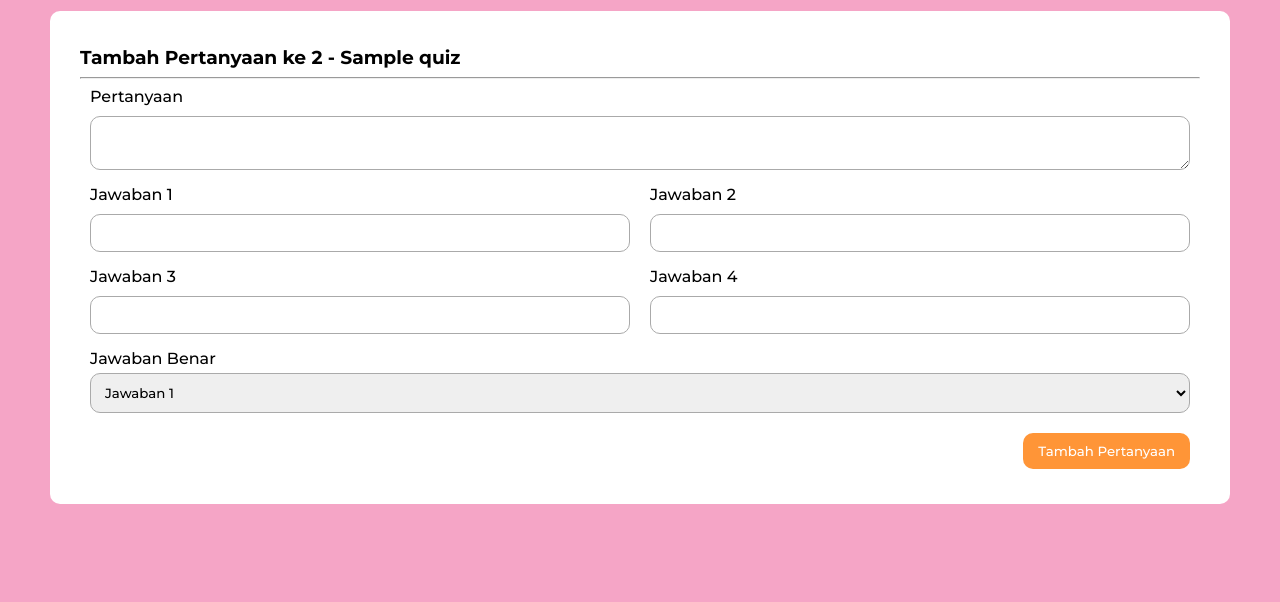
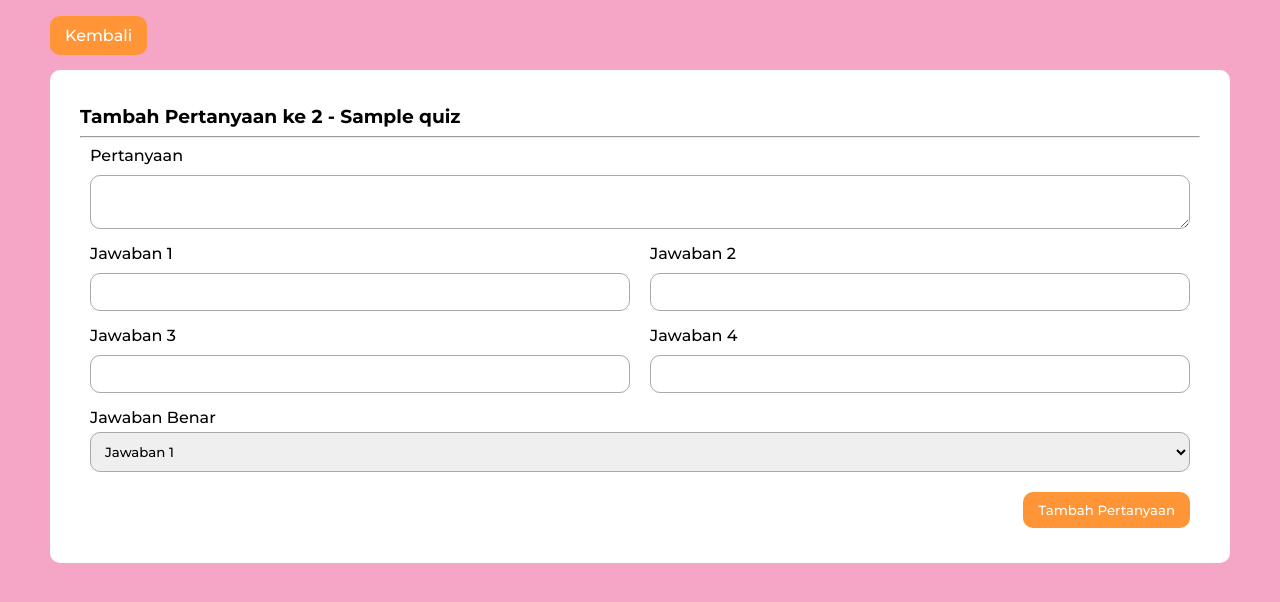
Before and after one commit to hako-975/quiz, a PHP site: page /tambah_pertanyaan.php?id_quiz=1 in a window 1280 px wide. Shown: the part 89-691 px from the top of the page. Run offline with PHP 8.4, Linux system fonts and the light colour scheme; a user stored in the database is signed in; data comes from the database, SQL or seed files in the repository; tables that the repository leaves empty hold one stand-in row (values such as "Sample post").

Commit message:
crud pertanyaan tombol back

```diff
--- a/tambah_pertanyaan.php
+++ b/tambah_pertanyaan.php
@@ -61,7 +61,8 @@
     <?php include_once 'navbar.php'; ?>
 
     <div class="container anti-navbar">
-        <form method="post" class="form form-100">
+        <a href="detail_quiz.php?id_quiz=<?= $id_quiz; ?>" class="button">Kembali</a>
+        <form method="post" class="form form-100 mt-10">
             <h3>Tambah Pertanyaan ke <?= $pertanyaanKe+1; ?> - <?= $data_quiz['nama_quiz']; ?></h3>
             <hr>
             <div class="row">
--- a/ubah_pertanyaan.php
+++ b/ubah_pertanyaan.php
@@ -66,7 +66,8 @@
     <?php include_once 'navbar.php'; ?>
 
     <div class="container anti-navbar">
-        <form method="post" class="form form-100">
+        <a href="detail_quiz.php?id_quiz=<?= $id_quiz; ?>" class="button">Kembali</a>
+        <form method="post" class="form form-100 mt-10">
             <h3>Ubah Pertanyaan - <?= $data_pertanyaan['pertanyaan']; ?></h3>
             <hr>
             <div class="row">
```
